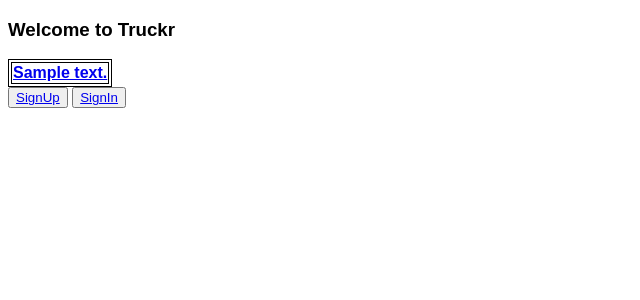
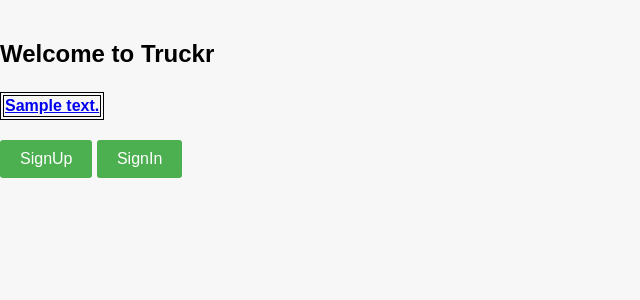
Before and after one commit to StephenP-AL/CS499-group-7, a Django app: template src/seven/truckr/templates/truckr/index.html in a window 1280 px wide. Shown: the top 300 px of the page, without its empty margins (0-640 px from the left). Run offline with Django 3.2, Linux system fonts and the light colour scheme; the template is opened without the code that fills it: most values are stand-ins (such as "Sample title", 1, 10 or a date in 2020); lists and menus that the app fills with data are empty.

Commit message:
restructured css
attempt to fix issue caused by reorganized css

```diff
--- a/src/seven/static/css/style.css
+++ b/src/seven/static/css/style.css
@@ -1,10 +1,12 @@
-
-/*login page*/
 
 body {
   font-family: Arial, sans-serif;
+  background-color: #f7f7f7;
+  margin: 0;
+  padding: 0;
 }
 
+/* Sign in/up form*/
 form {
   margin: 20px auto;
   width: 400px;
@@ -74,4 +76,95 @@ body {
   cursor: pointer;
  }
 
+/* Style the welcome message */
+h3 {
+font-size: 24px;
+margin-top: 40px;
+}
+/* Style the authenticated user's welcome message */
+h3 + h3 {
+font-size: 28px;
+margin-top: 20px;
+}
+/* Style the "successfully logged in" message */
+h4 {
+font-size: 20px;
+margin-top: 20px;
+}
+
+/* Style the buttons */
+button {
+background-color: #4CAF50;
+border: none;
+border-radius: 3px;
+color: #fff;
+cursor: pointer;
+font-size: 16px;
+margin-top: 20px;
+padding: 10px 20px;
+text-align: center;
+text-decoration: none;
+}
+
+
+button:hover {
+background-color: #3a833c;
+}
+
+/* Style the links inside the buttons */
+button a {
+color: #fff;
+text-decoration: none;
+}
+
+button a:hover {
+color: #fff;
+text-decoration: none;
+}
+
+/*style the buttons into a container*/
+.button-container {
+display: flex;
+flex-direction: column;
+align-items: center;
+justify-content: center;
+
+background-color: #f4f4f4;
+border: 1px solid #ccc; /* Add a 1-pixel wide solid black border */
+padding: 20px; /* Add some padding around the container */
+box-sizing: border-box; /* Include the padding in the container's width and height */
+max-width: 500px; /* Set a maximum width for the container */
+margin: 0 auto; /* Center the container horizontally using margin auto */
+border-radius: 10px; /* Add a 10px border radius to create rounded edges */
+}
+
+
+/*for the signin pg*/
+h5 {
+ font-size: 2em; /* adjust the font size as needed */
+ text-align: center;
+ margin-top: 20px; /* adjust the margin as needed */
+}
+/*for the signup pg*/
+h6 {
+ font-size: 2em; /* adjust the font size as needed */
+ text-align: center;
+ margin-top: 20px; /* adjust the margin as needed */
+}
+
+/*for the logo image*/
+img {
+ width: 50px; /* adjust the width as needed */
+ max-width: 100%;
+ height:auto; /* adjust the height as needed */
+ display: block; /* make the image a block-level element for easier positioning */
+ margin: 0 auto; /* center the image horizontally */
+ position: absolute;
+ bottom: 0;
+ right: 0;
+ border: 3px solid #ccc;
+ border-radius: 8px;
+
+}
+
   table, th, td {   border:1px solid black; }
```
Also changed, not shown: src/seven/db.sqlite3. Lines whose indentation alone changed are shown as unchanged.
